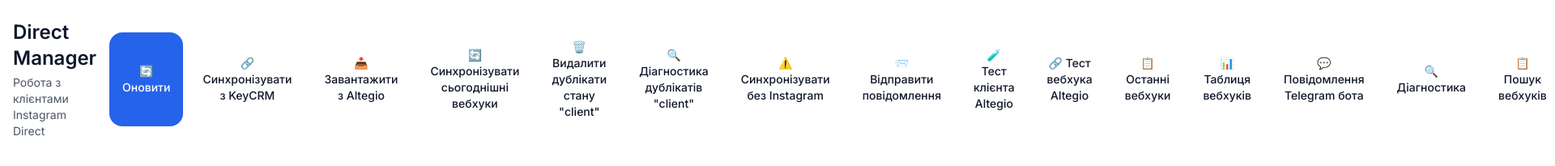
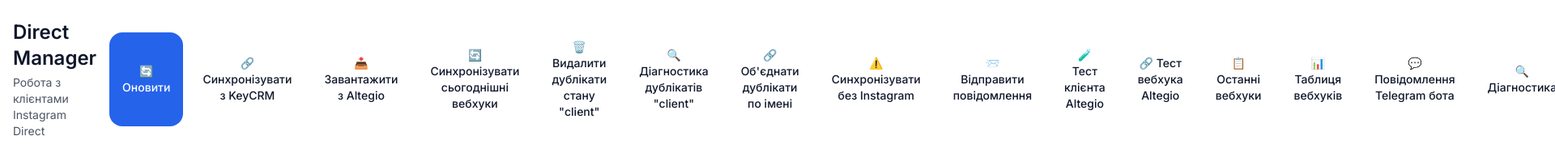
Before and after one commit to yurashko-ux/P-3-0, a Next.js app in the folder web/: page /admin/direct in a window 1280 px wide. Shown: the top 205 px of the page at 81% size, 1920 px wide, since content can reach past the window. Built offline with nearby package versions, Linux system fonts and the light colour scheme; no server answers; the database is empty.

Commit message:
feat: add button to merge duplicate clients by name in admin UI
- Add button to trigger merge-duplicates-by-name endpoint
- Show confirmation dialog before merging
- Display results with details about merged clients
- Reload client list after successful merge

```diff
--- a/web/app/admin/direct/page.tsx
+++ b/web/app/admin/direct/page.tsx
@@ -915,6 +915,46 @@ export default function DirectPage() {
             title="Діагностика дублікатів стану 'client' в базі даних"
           >
             🔍 Діагностика дублікатів "client"
+          </button>
+          <button
+            className="btn btn-sm btn-warning"
+            disabled={isLoading}
+            onClick={async () => {
+              if (!confirm('Об\'єднати дублікати клієнтів по імені?\n\nЦе знайде всіх клієнтів з однаковим іменем та прізвищем і об\'єднає їх в один запис.\n\nКлієнта з правильним Instagram (не missing_instagram_*) та з записами буде залишено.\n\nПродовжити?')) {
+                return;
+              }
+              setIsLoading(true);
+              try {
+                const res = await fetch('/api/admin/direct/merge-duplicates-by-name', {
+                  method: 'POST',
+                });
+                const data = await res.json();
+                if (data.ok) {
+                  const message = `✅ Об'єднання дублікатів завершено!\n\n` +
+                    `Груп оброблено: ${data.totalGroups || 0}\n` +
+                    `Дублікатів об'єднано: ${data.totalMerged || 0}\n\n` +
+                    (data.results && data.results.length > 0
+                      ? `Об'єднані клієнти:\n${data.results.map((r: any) =>
+                          `${r.name}:\n${r.duplicates.map((d: any) =>
+                            `  ${d.kept ? '✅ Залишено' : '🗑️ Видалено'}: ${d.instagramUsername} (${d.altegioClientId || 'N/A'})`
+                          ).join('\n')}`
+                        ).join('\n\n')}\n\n`
+                      : '') +
+                    `Повна відповідь:\n${JSON.stringify(data, null, 2)}`;
+                  showCopyableAlert(message);
+                  await loadData();
+                } else {
+                  showCopyableAlert(`❌ Помилка: ${data.error || 'Невідома помилка'}\n\n${JSON.stringify(data, null, 2)}`);
+                }
+              } catch (err) {
+                showCopyableAlert(`Помилка: ${err instanceof Error ? err.message : String(err)}`);
+              } finally {
+                setIsLoading(false);
+              }
+            }}
+            title="Об'єднати дублікати клієнтів з однаковим іменем та прізвищем"
+          >
+            🔗 Об'єднати дублікати по імені
           </button>
           <button
             className="btn btn-sm btn-warning"
```
